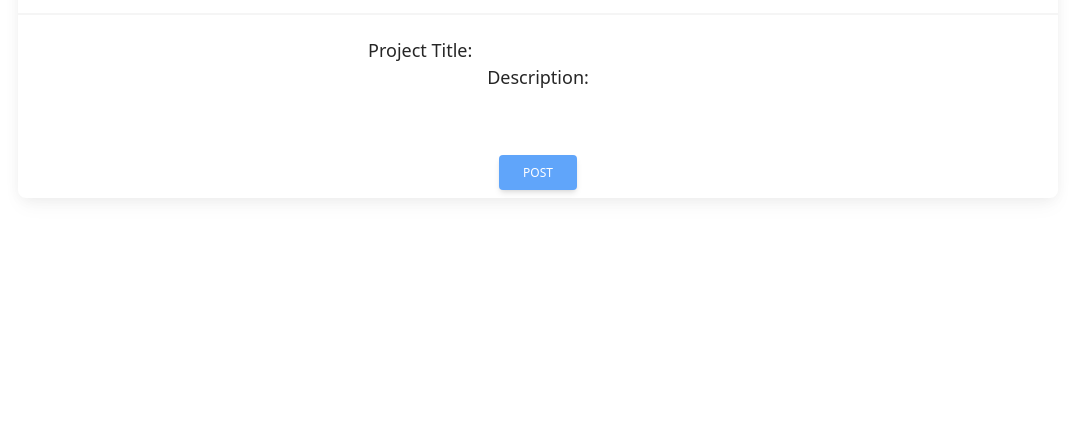
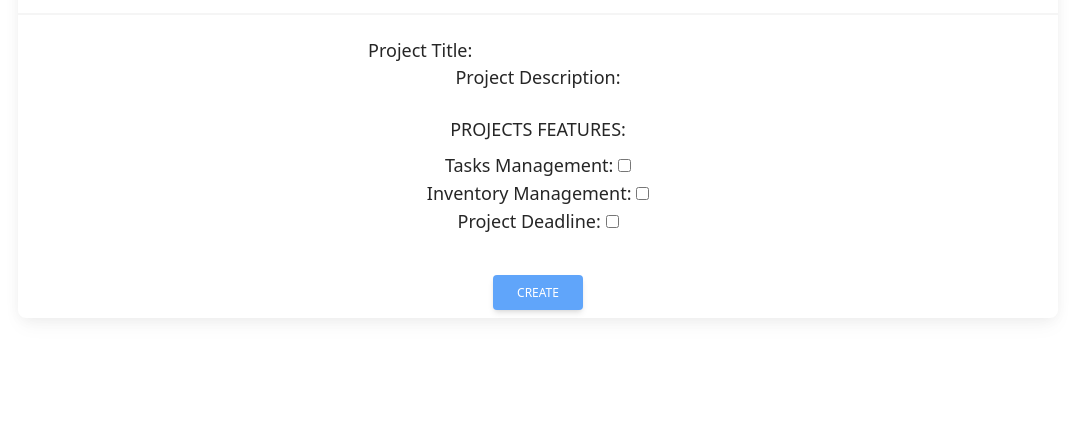
Before and after one commit to ricardo-719/projectManagementApp-cs50w, a Django app: page /newProject in a window 1280 px wide. Shown: the part 359-800 px from the top of the page, without its empty margins (102-1177 px from the left). Run offline with Django 4.2, Linux system fonts and the light colour scheme; some libraries are stand-ins or nearby versions.

Commit message:
Include tasks, inventory & deadline forms to newProject page

```diff
--- a/taskomatic/static/taskomatic/styles.css
+++ b/taskomatic/static/taskomatic/styles.css
@@ -38,3 +38,7 @@ header {
     margin: 0 auto;
     max-width: 40rem;
 }
+
+#projectDescriptionInput {
+    max-width: 20rem;
+}
--- a/taskomatic/templates/taskomatic/newProject.html
+++ b/taskomatic/templates/taskomatic/newProject.html
@@ -15,9 +15,19 @@
                 <label for="projectTitleInput" class="mb-2 text-lg font-medium leading-tight text-neutral-800 dark:text-neutral-50">Project Title: </label>
                 {{ form.projectName|safe }}
                 <br>
-                <label for="projectDescriptionInput" class="mb-2 text-lg font-medium text-neutral-800 dark:text-neutral-50">Description: </label>
+                <label for="projectDescriptionInput" class="mb-2 text-lg font-medium text-neutral-800 dark:text-neutral-50">Project Description: </label>
                 <br>
                 {{ form.projectDescription|safe }}
+                <br>
+                <p class="mb-2 text-lg font-medium text-neutral-800 dark:text-neutral-50">PROJECTS FEATURES: </p>
+                <label for="" class="mb-2 text-lg font-medium text-neutral-800 dark:text-neutral-50">Tasks Management: </label>
+                {{ form.hasTasks|safe }}
+                <br>
+                <label for="" class="mb-2 text-lg font-medium text-neutral-800 dark:text-neutral-50">Inventory Management: </label>
+                {{ form.hasInventory|safe }}
+                <br>
+                <label for="" class="mb-2 text-lg font-medium text-neutral-800 dark:text-neutral-50">Project Deadline: </label>
+                {{ form.hasDeadline|safe }}
             </div>
         </form>
     </section>
@@ -25,7 +35,7 @@
   <input class="inline-block px-6 py-2.5 bg-blue-400 text-white font-medium text-xs leading-tight uppercase
     rounded shadow-md hover:bg-blue-500 hover:shadow-lg focus:bg-blue-500 focus:shadow-lg focus:outline-none
     focus:ring-0 active:bg-blue-600 active:shadow-lg transition duration-150 ease-in-out mt-1 mb-2"
-    type="submit" value="Post" name="listBtn">
+    type="submit" value="Create" name="listBtn">
 </div>
 
 {% endblock %}
--- a/taskomatic/views.py
+++ b/taskomatic/views.py
@@ -3,7 +3,7 @@ from django.contrib.auth import authenticate, login, logout
 from django.db import IntegrityError
 from django.http import HttpResponse, HttpResponseRedirect
 from django.urls import reverse
-from django.forms import ModelForm, TextInput, Textarea
+from django.forms import ModelForm, TextInput, Textarea, CheckboxInput
 
 from .models import User, Project
 
@@ -19,10 +19,19 @@ class ProjectForm(ModelForm):
             })},
         {
             'projectDescription': Textarea(attrs={
-            'class': 'peer block min-h-[auto] w-full rounded border-0 bg-transparent px-3 py-[0.32rem] leading-[1.6] outline-none transition-all duration-200 ease-linear focus:placeholder:opacity-100 data-[te-input-state-active]:placeholder:opacity-100 motion-reduce:transition-none dark:text-neutral-200 dark:placeholder:text-neutral-200 [&:not([data-te-input-placeholder-active])]:placeholder:opacity-0',
+            'class': 'px-3 py-[0.32rem]',
             'id': 'projectDescriptionInput',
             'placeholder': "Project Description"
             }),
+        },
+        {
+            'hasTasks': CheckboxInput()
+        },
+        {
+            'hasInventory': CheckboxInput()
+        },
+        {
+            'hasDeadline': CheckboxInput()
         }
 
 def index(request):
```
